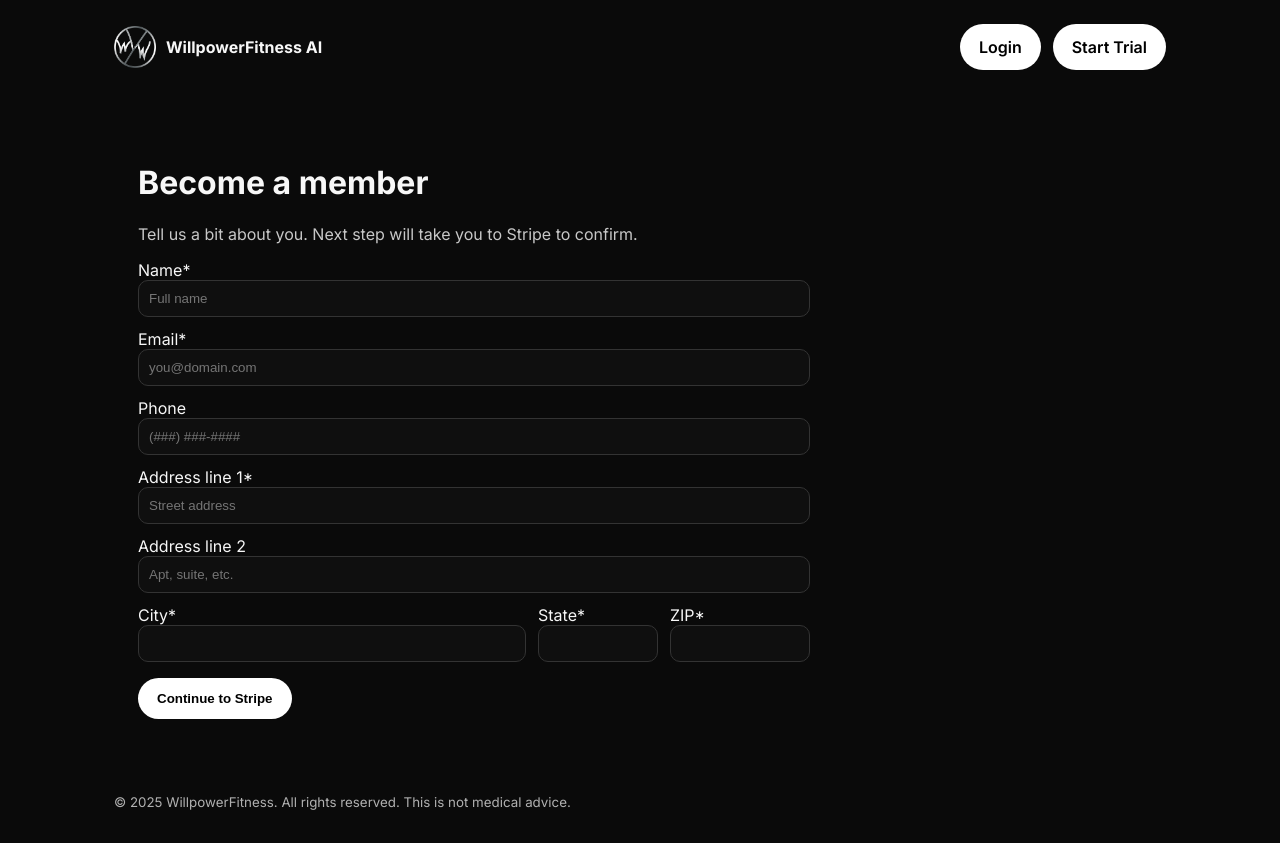
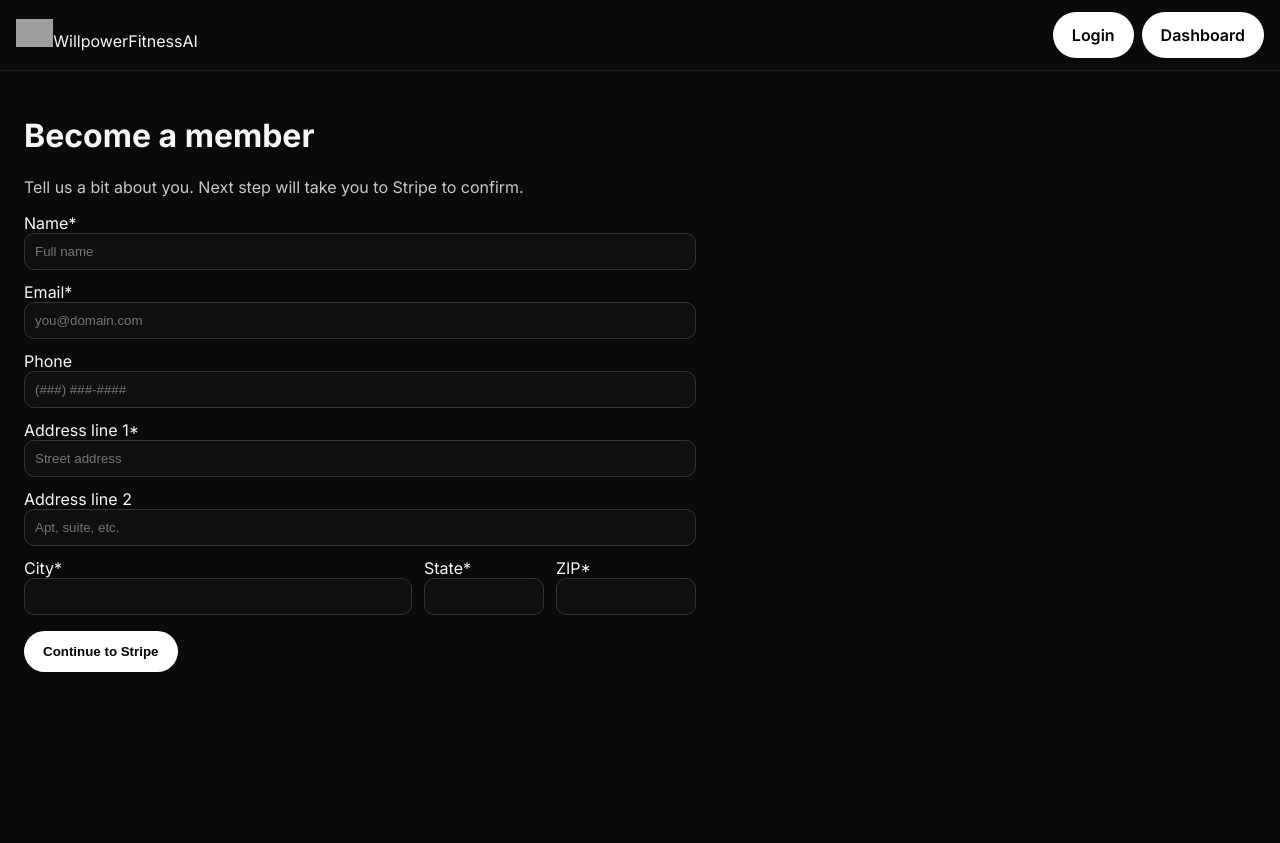
Before and after one commit to WillpowerfitnessAI/willpowerfitness-frontend, a Next.js app: page /join in a window 1280 px wide. After the commit the page ends 800 px from the top, so only its background shows below. Built offline with nearby package versions, Linux system fonts and the light colour scheme; grey boxes are pictures that could not be loaded.

Commit message:
Update Layout.jsx

```diff
--- a/components/Layout.jsx
+++ b/components/Layout.jsx
@@ -1,31 +1,45 @@
 // components/Layout.jsx
-export default function Layout({ children }) {
+import Head from "next/head";
+import Link from "next/link";
+
+export default function Layout({ title, children }) {
+  const pageTitle = title ? `${title} · WillpowerFitnessAI` : "WillpowerFitnessAI";
+
   return (
     <>
-      <header className="container" style={{ display: 'flex', alignItems: 'center', gap: 14 }}>
-        {/* Logo → home */}
-        <a
-          href="/"
-          style={{ display: 'flex', alignItems: 'center', gap: 10, textDecoration: 'none' }}
-          aria-label="WillpowerFitness AI — home"
-        >
-          <img src="/logo.png" alt="WillpowerFitness AI" width={42} height={42} />
-          <strong>WillpowerFitness AI</strong>
-        </a>
+      <Head>
+        <title>{pageTitle}</title>
+        <meta name="viewport" content="width=device-width, initial-scale=1" />
+        {/* favicons for desktop + mobile */}
+        <link rel="icon" href="/favicon.ico" />
+        <link rel="apple-touch-icon" sizes="180x180" href="/apple-touch-icon.png" />
+      </Head>
 
-        {/* Right side actions */}
-        <nav style={{ marginLeft: 'auto', display: 'flex', gap: 12 }}>
-          <a href="/login" className="btn btn-outline">Login</a>
-          {/* Start Trial = pre-checkout form with trial param */}
-          <a href="/join?trial=2" className="btn btn-primary">Start Trial</a>
+      <header className="site-header">
+        <Link href="/" className="brand" aria-label="WillpowerFitnessAI home">
+          {/* Use whatever you have: /logo.svg, /logo.png, etc. */}
+          <img src="/logo.svg" alt="" height="28" />
+          <span>WillpowerFitnessAI</span>
+        </Link>
+        <nav className="nav">
+          <Link href="/login" className="btn btn-outline sm">Login</Link>
+          <Link href="/dashboard" className="btn sm">Dashboard</Link>
         </nav>
       </header>
 
-      <main className="container">{children}</main>
+      <main>{children}</main>
 
-      <footer className="container" style={{ opacity: 0.7, paddingBottom: 32 }}>
-        <small>© {new Date().getFullYear()} WillpowerFitness. All rights reserved. This is not medical advice.</small>
-      </footer>
+      <style jsx>{`
+        .site-header {
+          display: flex; align-items: center; justify-content: space-between;
+          padding: 12px 16px; border-bottom: 1px solid rgba(255,255,255,.08);
+        }
+        .brand { display:flex; align-items:center; gap:10px; text-decoration:none; color:inherit; }
+        .brand img { width:28px; height:28px; object-fit:contain; }
+        .nav { display:flex; gap:8px; }
+        .btn.sm { padding:6px 10px; font-size:.9rem; }
+        @media (max-width:640px){ .site-header{ padding:10px 12px; } }
+      `}</style>
     </>
   );
 }
```
